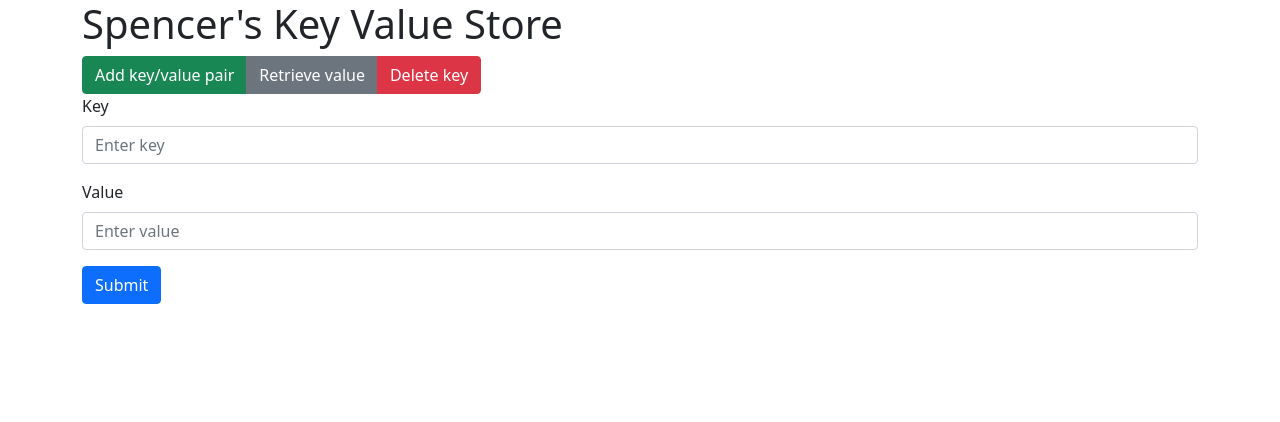
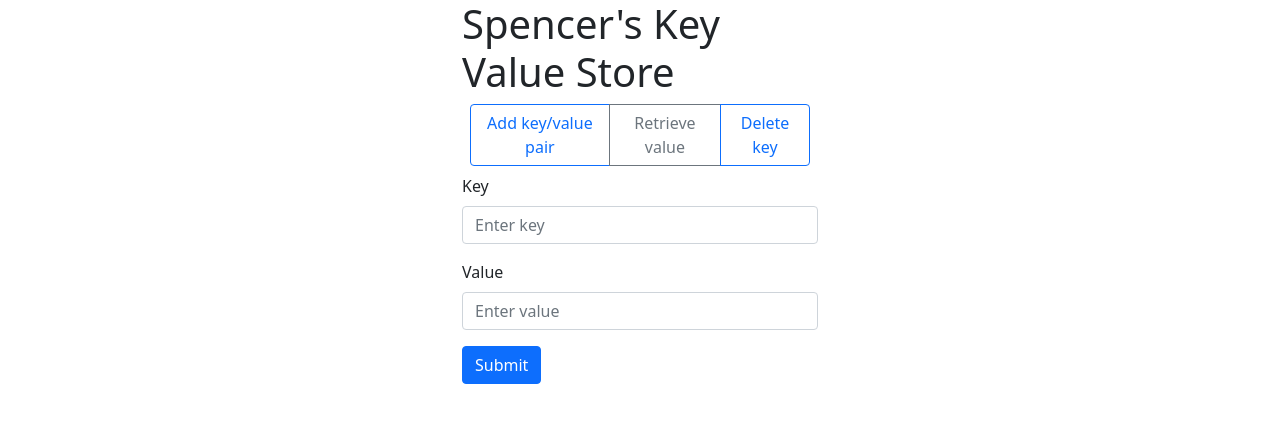
Before and after one commit to McMastS/censys-takehome, a React (Create React App) app in the folder frontend/: page / in a window 1280 px wide. Shown: the top 422 px of the page. Built offline with nearby package versions, Linux system fonts and the light colour scheme.

Commit message:
Use KeyValueForm for all action types

```diff
--- a/frontend/src/App.tsx
+++ b/frontend/src/App.tsx
@@ -1,24 +1,46 @@
-import React from 'react';
-import AddKeyValueForm from './components/AddKeyValueForm';
+import React, { useState } from 'react';
+import KeyValueForm from './components/KeyValueForm';
 import 'bootstrap/dist/css/bootstrap.min.css';
 import Col from 'react-bootstrap/Col';
 import Row from 'react-bootstrap/Row';
 import Container from 'react-bootstrap/Container';
 import Button from 'react-bootstrap/Button';
 import ButtonGroup from 'react-bootstrap/ButtonGroup';
+import { SelectedAction } from './types/types';
 
 function App() {
+  const [selectedAction, setSelectedAction]
+    = useState(SelectedAction.AddKeyValue);
+
   return (
     <Container>
       <Row>
-        <Col>
+        <Col className="mx-auto" md={4}>
           <h1>Spencer's Key Value Store</h1>
-          <ButtonGroup aria-label="Basic example">
-            <Button variant="success">Add key/value pair</Button>
-            <Button variant="secondary">Retrieve value</Button>
-            <Button variant="danger">Delete key</Button>
+          <ButtonGroup className="d-flex m-2">
+            <Button
+              variant="outline-primary"
+              onClick={() => {
+                setSelectedAction(SelectedAction.AddKeyValue);
+              }}>
+                Add key/value pair
+            </Button>
+            <Button
+              variant="outline-secondary"
+              onClick={() => {
+                setSelectedAction(SelectedAction.RetrieveValue);
+              }}>
+              Retrieve value
+            </Button>
+            <Button
+              variant="outline-primary"
+              onClick={() => {
+                setSelectedAction(SelectedAction.DeleteKey);
+              }}>
+              Delete key
+            </Button>
           </ButtonGroup>
-          <AddKeyValueForm />
+          <KeyValueForm selectedAction={selectedAction} />
         </Col>
       </Row>
     </Container>
--- a/frontend/src/components/AddKeyValueForm.tsx
+++ /dev/null
@@ -1,23 +0,0 @@
-import React from 'react';
-import Button from 'react-bootstrap/Button';
-import Form from 'react-bootstrap/Form';
-
-const AddKeyValueForm = () => {
-  return (
-    <Form>
-      <Form.Group className="mb-3" controlId="formKey">
-        <Form.Label>Key</Form.Label>
-        <Form.Control type="text" placeholder="Enter key" />
-      </Form.Group>
-      <Form.Group className="mb-3" controlId="formValue">
-        <Form.Label>Value</Form.Label>
-        <Form.Control type="text" placeholder="Enter value" />
-      </Form.Group>
-      <Button variant="primary" type="submit">
-        Submit
-      </Button>
-    </Form>
-  );
-};
-
-export default AddKeyValueForm;
--- /dev/null
+++ b/frontend/src/components/KeyValueForm.tsx
@@ -0,0 +1,30 @@
+import React from 'react';
+import Button from 'react-bootstrap/Button';
+import Form from 'react-bootstrap/Form';
+import { SelectedAction } from '../types/types';
+
+interface KeyValueFormProps {
+  selectedAction: SelectedAction;
+}
+
+const KeyValueForm = ({ selectedAction }: KeyValueFormProps) => {
+  return (
+    <Form>
+      <Form.Group className="mb-3" controlId="formKey">
+        <Form.Label>Key</Form.Label>
+        <Form.Control type="text" placeholder="Enter key" />
+      </Form.Group>
+      {selectedAction === SelectedAction.AddKeyValue &&
+        <Form.Group className="mb-3" controlId="formValue">
+          <Form.Label>Value</Form.Label>
+          <Form.Control type="text" placeholder="Enter value" />
+        </Form.Group>
+      }
+      <Button variant="primary" type="submit">
+        Submit
+      </Button>
+    </Form>
+  );
+};
+
+export default KeyValueForm;
--- /dev/null
+++ b/frontend/src/types/types.ts
@@ -0,0 +1,5 @@
+export enum SelectedAction {
+  AddKeyValue,
+  DeleteKey,
+  RetrieveValue,
+};
```
